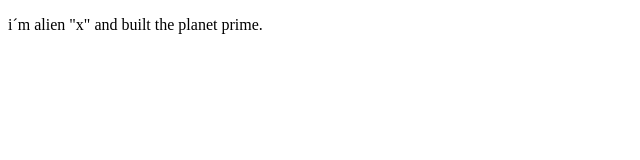
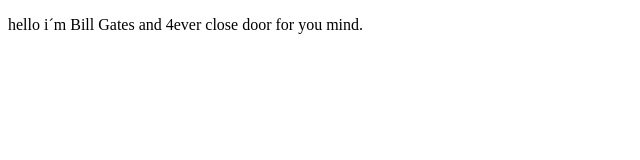
Before and after one commit to angel-V0RT3X/proyectoDemoCursoPrework, a plain HTML site: page index.html in a window 1280 px wide. Shown: the whole page, without its empty margins (0-640 px from the left). Drawn offline with Linux system fonts and the light colour scheme.

```diff
--- a/index.html
+++ b/index.html
@@ -8,7 +8,7 @@
 </head>
 <body>
 <p>
-i´m alien "x" and  built the planet prime.
+hello i´m Bill Gates and 4ever close door for you mind.
 </p>
 
 
```
